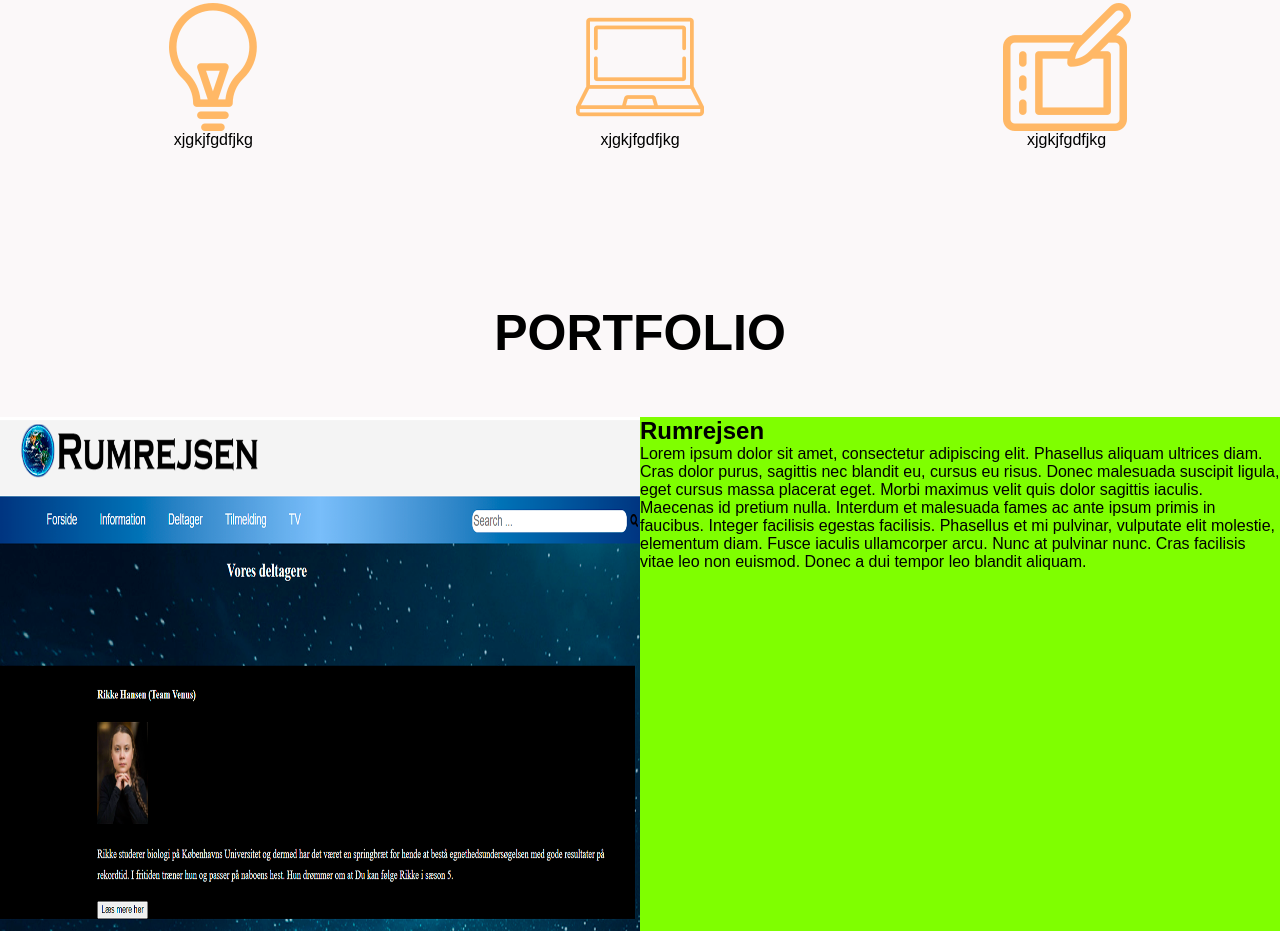
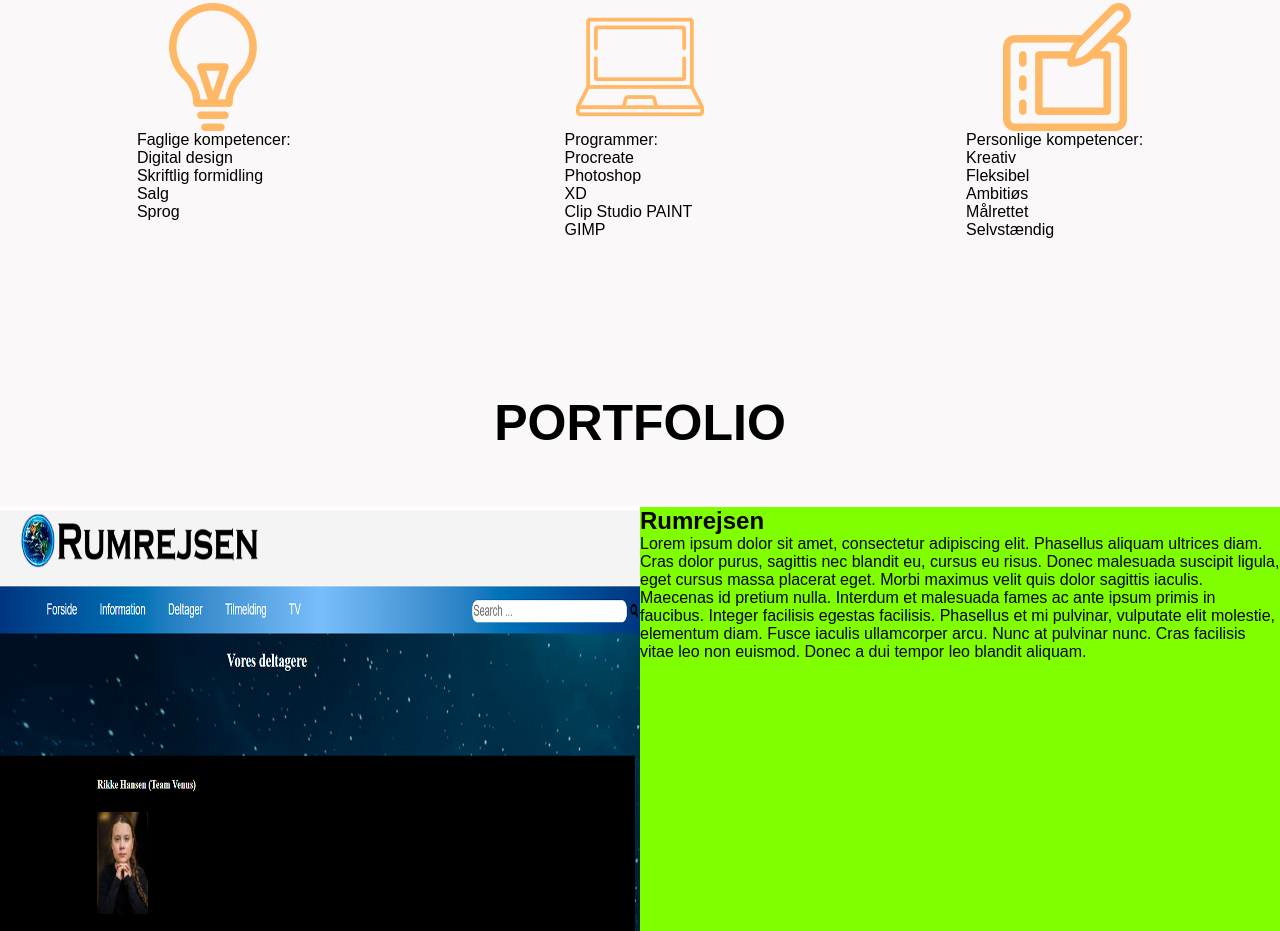
Before and after one commit to giovaterry/eksamen-1-semester, a plain HTML site: page index.html in a window 1280 px wide. Shown: the part 810-1741 px from the top of the page. Drawn offline with Linux system fonts and the light colour scheme.

Commit message:
Update index.html
Jeg har tilføjet kompetencer

```diff
--- a/index.html
+++ b/index.html
@@ -65,9 +65,34 @@
               </div>
 
               <div class="info-komeptencer">
-                  <p>xjgkjfgdfjkg</p>
-                  <p>xjgkjfgdfjkg</p>
-                  <p>xjgkjfgdfjkg</p>
+                  <p>Faglige kompetencer:<br>
+                    Digital design<br>
+                    Skriftlig formidling<br>
+                    Salg<br>
+                    Sprog<br>
+
+
+
+
+                  </p>
+
+
+                  <p>Programmer:<br>
+                    Procreate<br>
+                    Photoshop<br>
+                    XD<br>
+                    Clip Studio PAINT<br>
+                    GIMP<br>
+                </p>
+
+                  <p>Personlige kompetencer:<br>
+                  Kreativ<br>
+                  Fleksibel<br>
+                  Ambitiøs<br>
+                  Målrettet<br>
+                  Selvstændig<br>
+                </p>
+
               </div>
 
               <h1>PORTFOLIO</h1>
```
